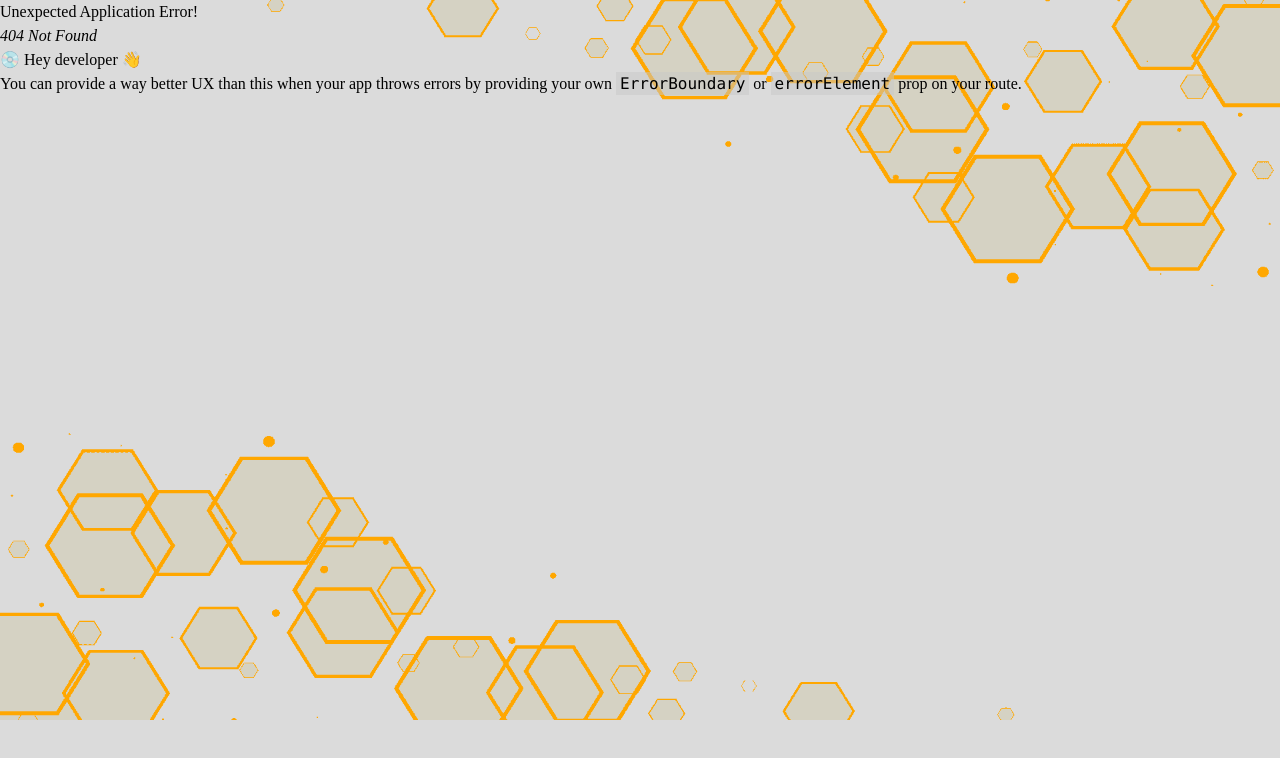
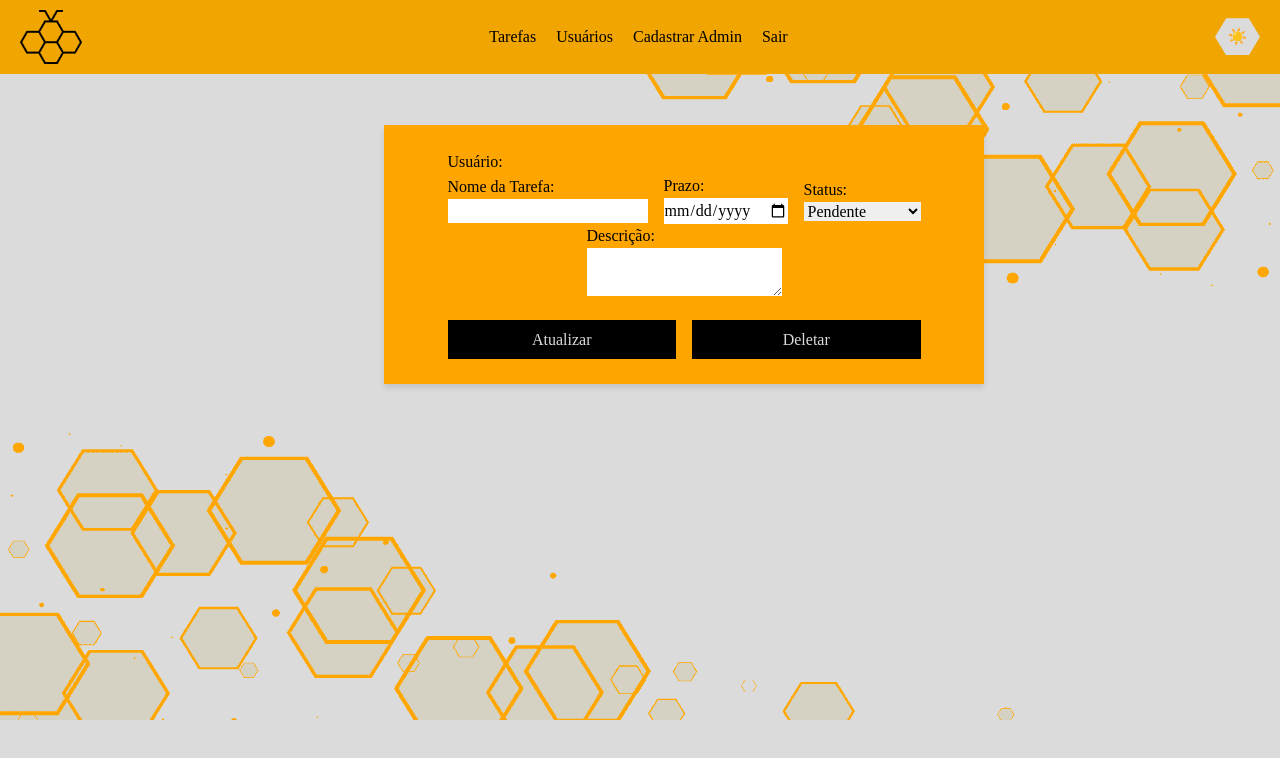
Before and after one commit to Senai-2024-TDS-3/Task_Hive, a React (Vite) app in the folder frontend/: page /admin_visualizar_task/1 in a window 1280 px wide. Before the commit this address had no page. Shown: the top 758 px of the page. Built offline with nearby package versions, Linux system fonts and the light colour scheme; no server answers; a web font is replaced by a local one.

Commit message:
Update - put e delete do admin nas taks funcionando (os hexagonos so ficam ajustados se deixa zoom 110%)

```diff
--- a/frontend/src/App.jsx
+++ b/frontend/src/App.jsx
@@ -12,7 +12,8 @@ function App() {
 		<>
 			{/* <Admin_Visualizar_Tasks /> */}
 			{/* <Hex_Cell_Task/> */}
-			<User_Visualizar_User/>
+			{/* <User_Visualizar_User/> */}
+			<Home />
 		</>
 	)
 }
--- a/frontend/src/components/Hex_Cell_Task.jsx
+++ b/frontend/src/components/Hex_Cell_Task.jsx
@@ -1,4 +1,5 @@
 import { useEffect, useState } from "react";
+import { Link } from "react-router-dom"; // Importa o Link para criar as rotas
 
 export default function Hex_Cell_Task() {
     const [tasks, setTasks] = useState([]);
@@ -8,39 +9,38 @@ export default function Hex_Cell_Task() {
             try {
                 const response = await fetch('http://localhost:3001/visualizar_all_tasks');
                 const data = await response.json();
-                console.log(data);
                 setTasks(data);
             } catch (error) {
                 console.error("Erro ao buscar tarefas:", error);
             }
         };
 
-        fetchtask(); // Chama a função para buscar as tarefas
-    }, []); // Roda apenas uma vez ao carregar o componente
+        fetchtask();
+    }, []);
 
     const ArrayDataItems = ({ items }) => {
         return (
             <div className="hex_bigbox">
                 <div className="Hex_Layout_Tasks">
                     {items.map((tarefa, index) => {
-                        // Alterna entre 'layout_left' e 'layout_right' com base no índice
+
                         const classe = Math.floor(index / 7) % 2 === 0 ? "layout_left" : "layout_right";
 
                         return (
-
-                            <div className={`Hex_Layout_Tasks ${classe}`} key={index} >
+                            <div className={`Hex_Layout_Tasks ${classe}`} key={index}>
                                 <div className="hex_wrapper">
                                     <div className="hex_task">
                                         <div className="lista_task">
-                                            {/* Exibe os dados da tarefa */}
+                                            <Link to={`/admin_visualizar_task/${tarefa.id}`} className="task_link">
+                                                {/* Adiciona o Link para redirecionar */}
                                                 <span className="span_titulo">{tarefa.titulo}</span>
                                                 <br />
                                                 <span className="span_prazo">{tarefa.prazo}</span>
+                                            </Link>
                                         </div>
                                     </div>
                                 </div>
                             </div>
-
                         );
                     })}
                 </div>
--- a/frontend/src/components/admin/Admin_Gerenciar_Task.jsx
+++ b/frontend/src/components/admin/Admin_Gerenciar_Task.jsx
@@ -1,158 +1,97 @@
-import Admin_Navbar from "./Admin_Navbar"
+import { useParams, useNavigate } from "react-router-dom";
+import { useEffect, useState } from "react";
+import axios from "axios";
+import Admin_Navbar from "./Admin_Navbar";
 
 export default function Admin_Gerenciar_Task() {
+    const { id } = useParams(); // Captura o ID da tarefa da URL
+    const navigate = useNavigate();
+    const [tarefa, setTarefa] = useState({});
+    const [status, setStatus] = useState("");
+
+    useEffect(() => {
+        axios.get(`http://localhost:3001/visualizar_all_tasks/${id}`)
+            .then((res) => {
+                setTarefa(res.data);
+                setStatus(res.data.status);
+            })
+            .catch((err) => console.error(err));
+    }, [id]);
+
+    const handleUpdate = (e) => {
+        e.preventDefault();
+        axios.put(`http://localhost:3001/update_task/${id}`, {
+            titulo: tarefa.titulo,
+            descricao: tarefa.descricao,
+            status: status,
+            prazo: tarefa.prazo
+        })
+            .then(() => alert("Tarefa atualizada com sucesso!"))
+            .catch((err) => console.error(err));
+    };
+
+    const handleDelete = () => {
+        if (window.confirm("Tem certeza que deseja deletar esta tarefa?")) {
+            axios.delete(`http://localhost:3001/delete_user/${tarefa.id_usuario}/tasks/${id}`)
+                .then(() => {
+                    alert("Tarefa deletada com sucesso!");
+                    navigate("/admin_dashboard"); // Redireciona para o painel admin
+                })
+                .catch((err) => console.error(err));
+        }
+    };
+
     return (
         <>
             <Admin_Navbar />
             <div className="form-container">
-                <form>
-                    <p>Nome do Usuário</p>
-                    {/* puxar nome do Usuario  */}
+                <form onSubmit={handleUpdate}>
+                    <p>Usuário: {tarefa.nome} {tarefa.sobrenome}</p>
                     <div className="form-row">
                         <label>
                             Nome da Tarefa:
-                            <input type="text" placeholder="Digite o nome da tarefa" />
+                            <input
+                                type="text"
+                                value={tarefa.titulo || ""}
+                                onChange={(e) => setTarefa({ ...tarefa, titulo: e.target.value })}
+                            />
                         </label>
                         <label>
                             Prazo:
-                            <input type="date" />
+                            <input
+                                type="date"
+                                value={tarefa.prazo || ""}
+                                onChange={(e) => setTarefa({ ...tarefa, prazo: e.target.value })}
+                            />
                         </label>
                         <label>
                             Status:
-                            <select>
-                                <option>Pendente</option>
-                                <option>Em andamento</option>
-                                <option>Concluído</option>
+                            <select
+                                value={status}
+                                onChange={(e) => setStatus(e.target.value)}
+                            >
+                                <option value="pendente">Pendente</option>
+                                <option value="em_andamento">Em andamento</option>
+                                <option value="concluida">Concluída</option>
                             </select>
                         </label>
                     </div>
                     <div className="form-row">
                         <label>
                             Descrição:
-                            <textarea placeholder="Digite a descrição da tarefa"></textarea>
+                            <textarea
+                                value={tarefa.descricao || ""}
+                                onChange={(e) => setTarefa({ ...tarefa, descricao: e.target.value })}
+                            />
                         </label>
                     </div>
                     <br />
                     <div className="form-row">
-                        <button type="submit">Enviar</button>
-                        {/* nesse botão admin deve atualizar a tarefa para concluida ou em andamento */}
                         <button type="submit">Atualizar</button>
-                        {/* E no deletar, o admin poder deletar a tarefa do usuario  */}
-                        <button type="submit">Deletar</button>
+                        <button type="button" onClick={handleDelete}>Deletar</button>
                     </div>
                 </form>
             </div>
         </>
-    )
+    );
 }
-
-
-// LÓGICA PARA PUXAR A TAREFA ESCOLHIDA NA PAGINA DE TAREFAS (ESPERANDO OS PIA TERMINAR A PAGINA)
-
-// import React, { useState, useEffect } from "react";
-// import Admin_Navbar from "./Admin_Navbar";
-// import { useParams } from "react-router-dom"; // Para capturar o ID da tarefa da URL
-// import axios from "axios";
-
-// export default function Admin_Gerenciar_Task() {
-//     const { taskId } = useParams(); // Captura o ID da tarefa da URL
-//     const [task, setTask] = useState(null); // Estado para armazenar os dados da tarefa
-//     const [loading, setLoading] = useState(true); // Estado de carregamento
-//     const [error, setError] = useState(null); // Estado de erro
-
-//     // Função para buscar os dados da tarefa pelo ID
-//     useEffect(() => {
-//         const fetchTask = async () => {
-//             try {
-//                 const response = await axios.get(`/visualizar_all_tasks/${taskId}`);
-//                 setTask(response.data); // Define os dados da tarefa no estado
-//             } catch (err) {
-//                 setError("Erro ao carregar tarefa. Verifique se o ID é válido.");
-//             } finally {
-//                 setLoading(false);
-//             }
-//         };
-
-//         if (taskId) fetchTask();
-//     }, [taskId]);
-
-//     // Função para atualizar a tarefa
-//     const handleUpdate = async (event) => {
-//         event.preventDefault();
-//         try {
-//             await axios.put(`/update_task/${taskId}`, task);
-//             alert("Tarefa atualizada com sucesso!");
-//         } catch (err) {
-//             alert("Erro ao atualizar tarefa.");
-//         }
-//     };
-
-//     // Função para deletar a tarefa
-//     const handleDelete = async () => {
-//         try {
-//             await axios.delete(`/delete_user/${task.id_usuario}/tasks/${taskId}`);
-//             alert("Tarefa deletada com sucesso!");
-//         } catch (err) {
-//             alert("Erro ao deletar tarefa.");
-//         }
-//     };
-
-//     if (loading) return <p>Carregando...</p>;
-//     if (error) return <p>{error}</p>;
-
-//     return (
-//         <>
-//             <Admin_Navbar />
-//             <div className="form-container">
-//                 <form onSubmit={handleUpdate}>
-//                     <p>Nome do Usuário: {task.nome_usuario || "Não disponível"}</p>
-//                     <div className="form-row">
-//                         <label>
-//                             Nome da Tarefa:
-//                             <input
-//                                 type="text"
-//                                 value={task.titulo}
-//                                 onChange={(e) => setTask({ ...task, titulo: e.target.value })}
-//                             />
-//                         </label>
-//                         <label>
-//                             Prazo:
-//                             <input
-//                                 type="date"
-//                                 value={task.prazo}
-//                                 onChange={(e) => setTask({ ...task, prazo: e.target.value })}
-//                             />
-//                         </label>
-//                         <label>
-//                             Status:
-//                             <select
-//                                 value={task.status}
-//                                 onChange={(e) => setTask({ ...task, status: e.target.value })}
-//                             >
-//                                 <option value="pendente">Pendente</option>
-//                                 <option value="em_andamento">Em andamento</option>
-//                                 <option value="concluida">Concluído</option>
-//                             </select>
-//                         </label>
-//                     </div>
-//                     <div className="form-row">
-//                         <label>
-//                             Descrição:
-//                             <textarea
-//                                 value={task.descricao}
-//                                 onChange={(e) => setTask({ ...task, descricao: e.target.value })}
-//                             ></textarea>
-//                         </label>
-//                     </div>
-//                     <br />
-//                     <div className="form-row">
-//                         <button type="submit">Atualizar</button>
-//                         <button type="button" onClick={handleDelete}>
-//                             Deletar
-//                         </button>
-//                     </div>
-//                 </form>
-//             </div>
-//         </>
-//     );
-// }
--- a/frontend/src/pages/User_Start.jsx
+++ b/frontend/src/pages/User_Start.jsx
@@ -9,7 +9,7 @@ export default function User_Start() {
         <div>
             <User_Navbar />
            {/* <User_Gerenciar_Task/> */}
-            / <Hive_Layout_Users/>
+            {/* / <Hive_Layout_Users/> */}
         </div>
     )
 }
```
Also changed, not shown: frontend/src/main.jsx (+7 -0 lines), frontend/src/components/forms/Form_Cadastro_Task.jsx (line endings or trailing spaces), 1 other file (tests, documents, lock files or other folders). Lines whose indentation alone changed are shown as unchanged.
